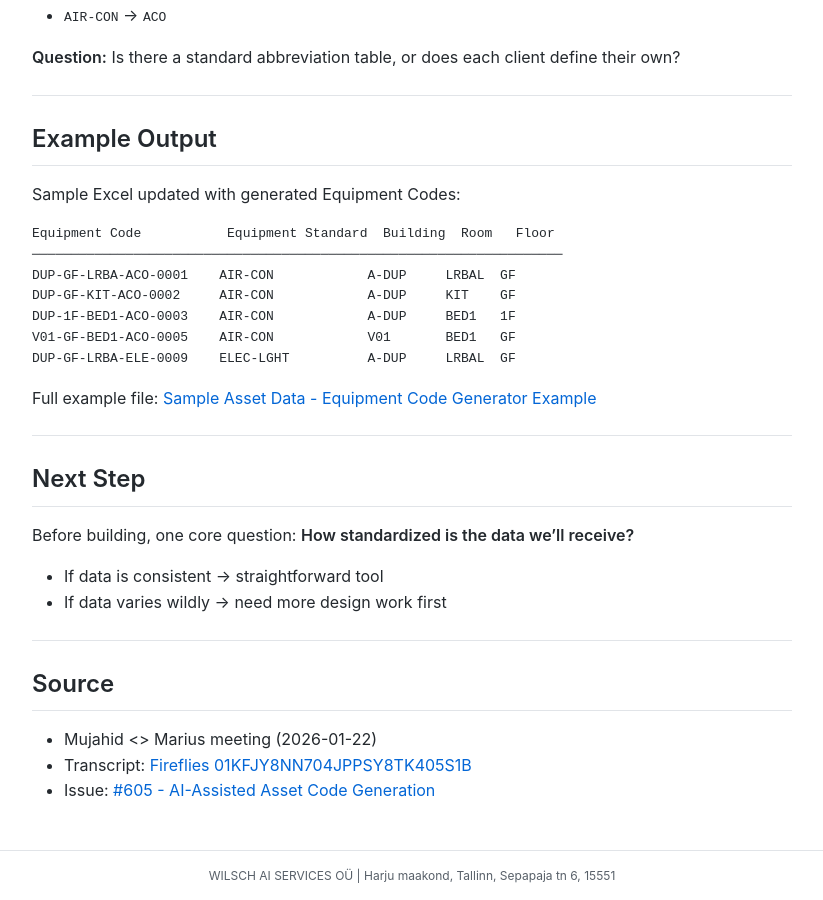
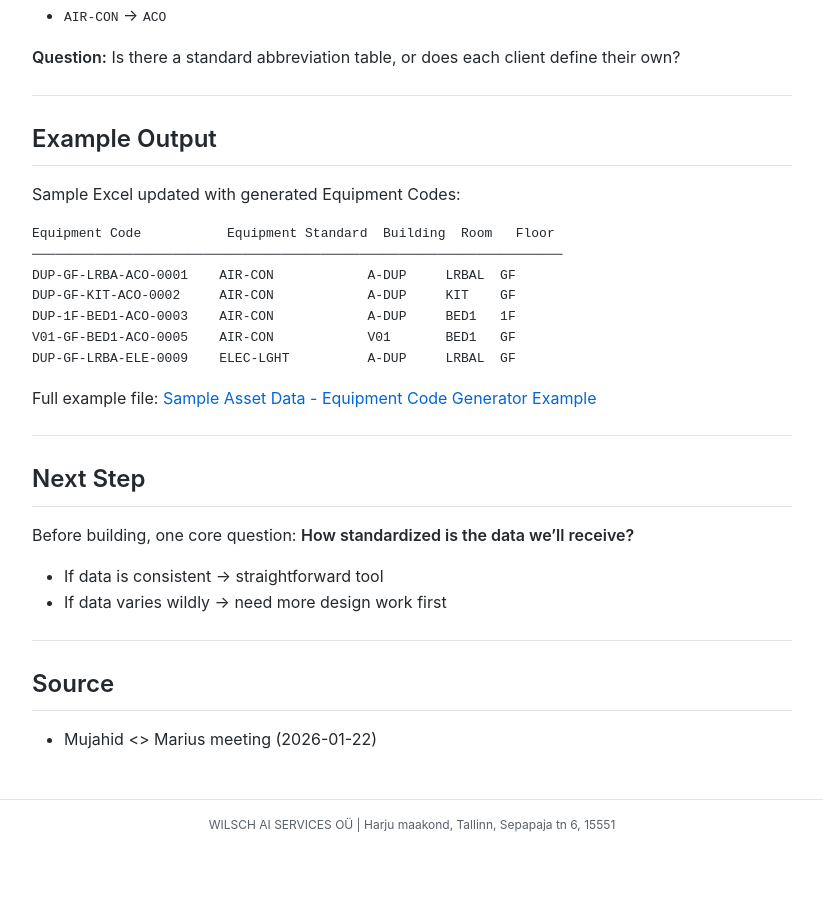
Before and after one commit to MariusWilsch/public-wilsch-ai-pages, a Jekyll site: the page built from project/archibus-fm-assistant/asset-code-generator-design.md, in a window 1280 px wide and 900 px high, scrolled down 4259 px. Shown: the whole window, without its empty margins (228-1051 px from the left). Built offline with Jekyll 4.4.1, drawn with Linux system fonts in a browser that asks for light colours; our own code applies the rules of GitHub Pages for plain Markdown files; after the commit the page ends 5108 px from its top, so only the background shows below that.

Commit message:
Sync from hippocampus 2026-01-26

```diff
--- a/project/archibus-fm-assistant/asset-code-generator-design.md
+++ b/project/archibus-fm-assistant/asset-code-generator-design.md
@@ -187,5 +187,3 @@ Before building, one core question: **How standardized is the data we'll receive
 ## Source
 
 - Mujahid <> Marius meeting (2026-01-22)
-- Transcript: [Fireflies 01KFJY8NN704JPPSY8TK405S1B](https://app.fireflies.ai/view/01KFJY8NN704JPPSY8TK405S1B)
-- Issue: [#605 - AI-Assisted Asset Code Generation](https://github.com/DaveX2001/deliverable-tracking/issues/605)
```
